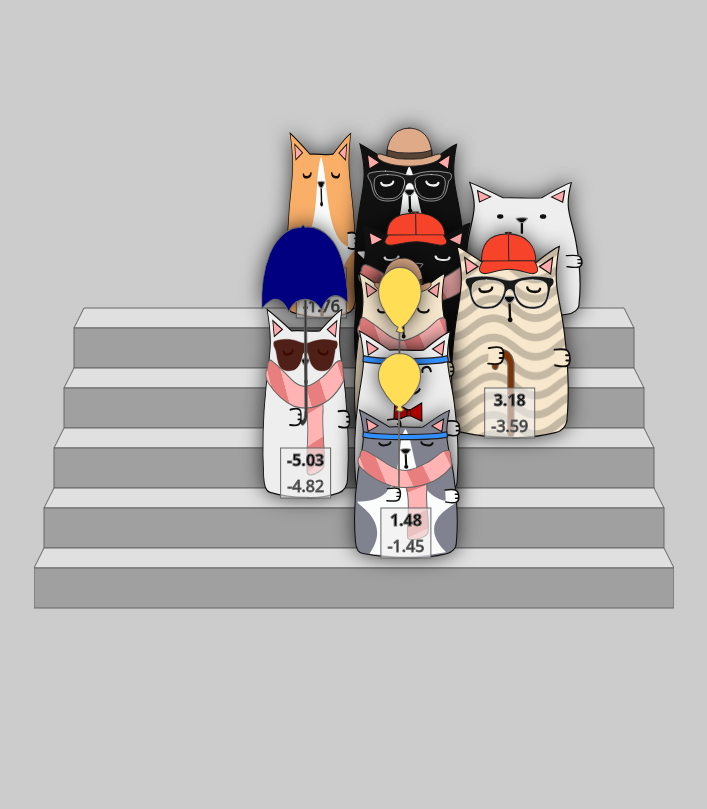
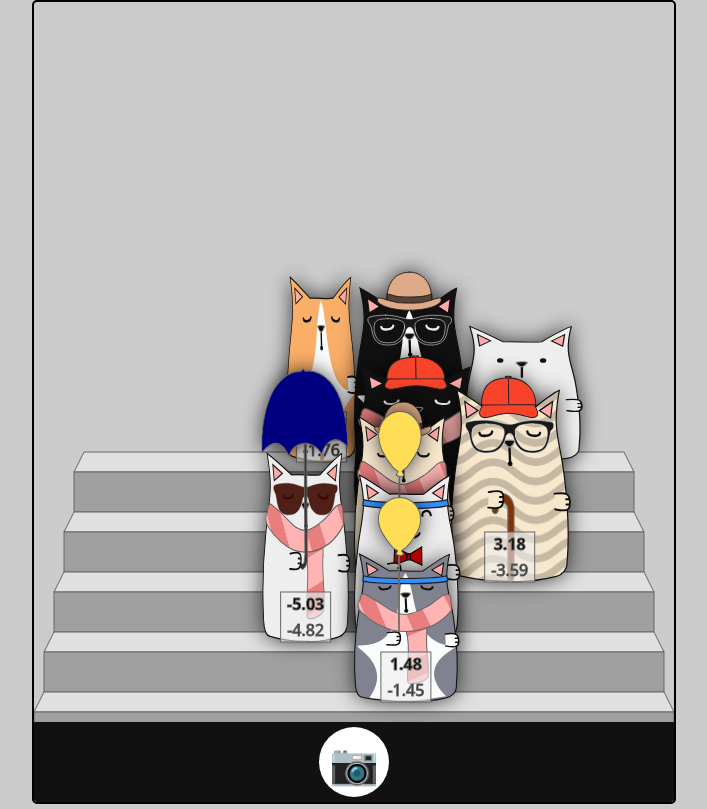
Before and after one commit to c6p/snapcat, a website built with Vite: page index.html in a window 1280 px wide. Shown: the whole page, without its empty margins (286-993 px from the left). Built offline with nearby package versions, Linux system fonts and the light colour scheme.

Commit message:
feat: add bottom bar

```diff
--- a/src/game.ts
+++ b/src/game.ts
@@ -17,11 +17,12 @@ import { type CatName, CAT_NAMES } from "./names";
 import { MoodLevels, Moods, Score, type CatTrait } from "./traits";
 
 const WIDTH = 640;
-const HEIGHT = 640;
+const HEIGHT = 800;
 const ROW_HEIGHT = 60;
 const ROW_PROXIMITY_MULTIPLIER = 2;
 const STEP_OFFSET = 10;
-const ROW_MIN = HEIGHT - 100;
+const BOTTOM_BAR = 80;
+const ROW_MIN = HEIGHT - (BOTTOM_BAR + 30);
 const NEAR_LIMIT = 200;
 
 type Cat = {
@@ -155,7 +156,7 @@ function initLevel(app: HTMLDivElement) {
     <path id="balloon" transform="translate(-55 0)" fill="#fd5" d="M95.3-55.6a20 20 0 0 0-5.4 2 22.3 22.3 0 0 0-11.3 17.1 29 29 0 0 0 3 15.1 71.1 71.1 0 0 0 10.2 15 16.3 16.3 0 0 0 5.4 4c.2.2-.2.9-1.3 2.5-.7 1.2-.7 1.3-.2 1.3l.5.1 1.6.4c.4 0 .4 0 .3.3-.1.4-.2 88.7 0 89 0 .4.3.6.4.3l.2-28.9.1-60.3 1 .2 1 .2.3-.4c.2-.3.7-.6 1.1-.8.5-.2.8-.4.8-.6 0 0-.2-.5-.7-1-1-1.2-1.5-2-1.5-2.3a24.4 24.4 0 0 0 8.4-8 76 76 0 0 0 6.5-10.4 25 25 0 0 0 3.4-12.4 23.4 23.4 0 0 0-3.7-13.6c-3.1-4.6-8.1-8-13.2-8.8a39 39 0 0 0-6.9 0z" />
   `;
   app.innerHTML = `
-  <svg id="game" width="100%" height="100%" viewBox="0 0 ${WIDTH} ${HEIGHT}" >
+  <svg id="game" height="100%" viewBox="0 0 ${WIDTH} ${HEIGHT}" >
   <defs>
     <filter id="turbulence">
       <feTurbulence type="turbulence" baseFrequency="0.015 0.1" numOctaves="1" seed="2" result="NOISE"></feTurbulence>
@@ -184,6 +185,17 @@ function initLevel(app: HTMLDivElement) {
     <text x="10" y="15" id="info"></text>
     ${rows}
     ${catsHtml}
+    <rect y="${
+      HEIGHT - BOTTOM_BAR
+    }" width="${WIDTH}" height="${BOTTOM_BAR}" fill="#111" />
+    <g transform="translate(${WIDTH / 2}, ${
+    HEIGHT - BOTTOM_BAR / 2
+  })" id="camera" style="cursor:pointer">
+    <circle cx="0" cy="0" r="${BOTTOM_BAR / 2 - 5}" fill="#fff" />
+    <text font-size="${
+      BOTTOM_BAR / 2
+    }" text-anchor="middle" dominant-baseline="central">📷</text>
+    </g>
   </svg>
   `;
 
--- a/src/style.css
+++ b/src/style.css
@@ -3,6 +3,8 @@
   color: #213547;
   background-color: #ccc;
 }
+
+body { margin: 0;}
 
 #app {
   margin: 0 auto;
@@ -32,8 +34,10 @@ button:focus-visible {
 
 #game {
   max-width: min(100vw, 40rem);
-  max-height: min(100vh, 40rem);
+  max-height: min(100vh, 50rem);
   touch-action: none;
+  border: 2px solid black;
+  border-radius: 5px;
 }
 
 .draggable {
```
